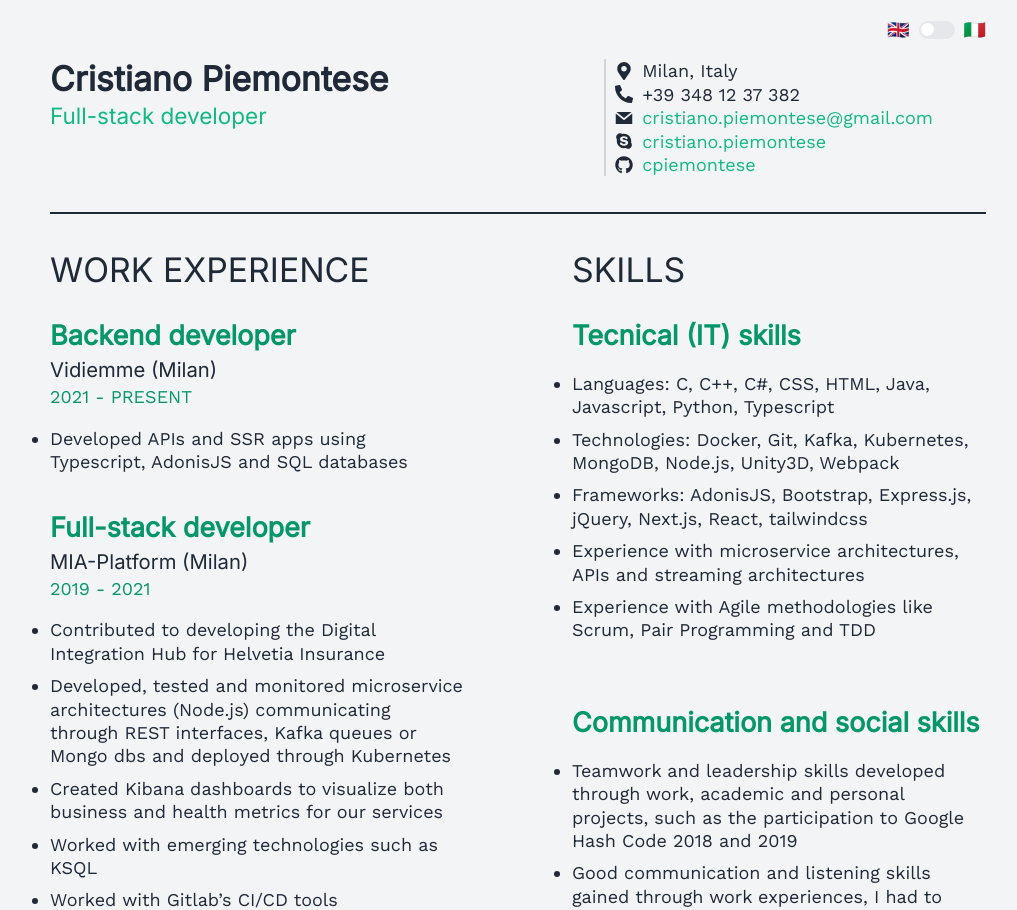
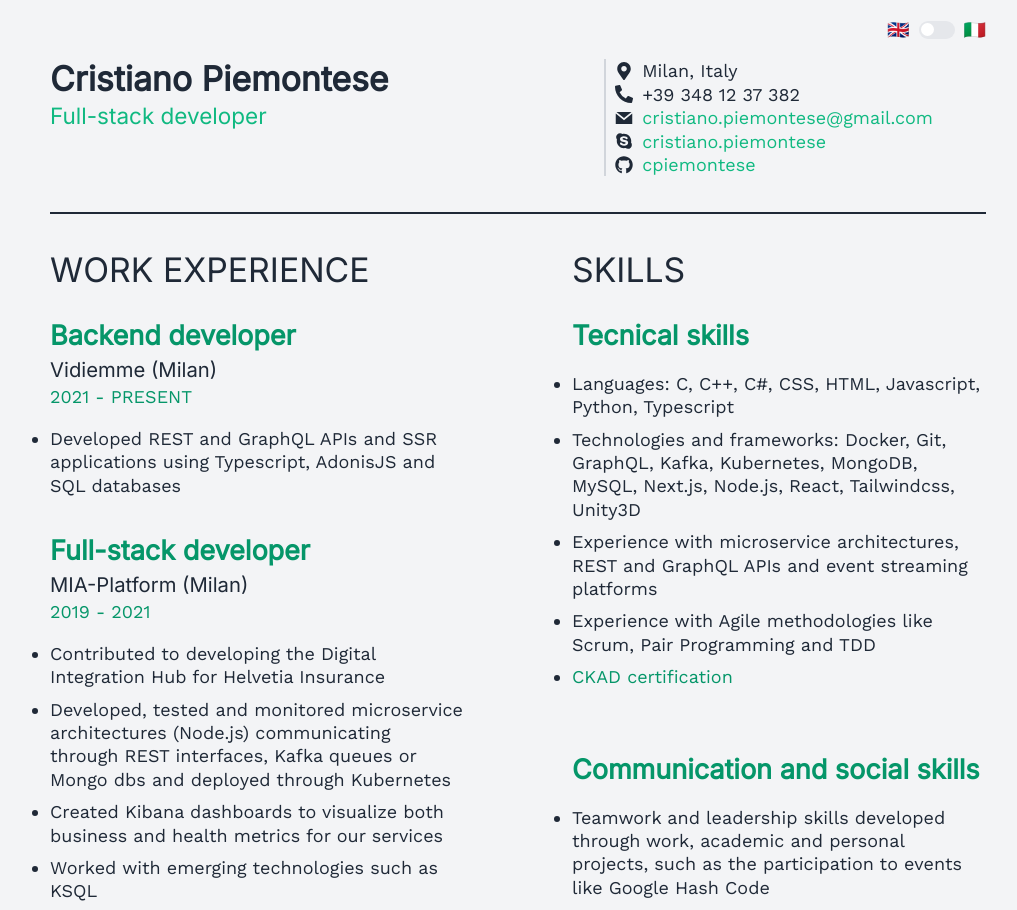
Before and after one commit to cpiemontese/cpiemontese.github.io, a Next.js app: page / in a window 1280 px wide. Shown: the top 910 px of the page, without its empty margins (122-1139 px from the left). Built offline with nearby package versions, Linux system fonts and the light colour scheme.

Commit message:
✨ feat: update CV

```diff
--- a/components/layout.js
+++ b/components/layout.js
@@ -1,5 +1,4 @@
 import Head from 'next/head'
-import Link from 'next/link'
 import { useState } from 'react'
 
 import Toggle from '../components/toggle'
@@ -10,7 +9,7 @@ export const siteTitle = `${name} Portfolio`
 export const IT = 'IT'
 export const EN = 'EN'
 
-export default function Layout({ children, home }) {
+export default function Layout({ children }) {
   const [toggled, setToggled] = useState(false)
 
   const lang = toggled ? IT : EN
@@ -19,14 +18,14 @@ export default function Layout({ children, home }) {
     <div className="max-w-4xl min-h-screen mx-auto pt-4 px-8 pb-8 overflow-hidden">
       <Head>
         <link rel="icon" href="/favicon.ico" />
-        <meta name="description" content="Cristiano Piemontese portfolio" />
+        <meta name="description" content={siteTitle} />
         <meta
           property="og:image"
           content={`https://og-image.now.sh/${encodeURI(
             siteTitle
           )}.png?theme=light&md=0&fontSize=75px&images=https%3A%2F%2Fassets.vercel.com%2Fimage%2Fupload%2Ffront%2Fassets%2Fdesign%2Fnextjs-black-logo.svg`}
         />
-        <meta name="og:title" content="Cristiano Piemontese's portfolio" />
+        <meta name="og:title" content={siteTitle} />
         <link rel="preconnect" href="https://fonts.gstatic.com" />
         <link href="https://fonts.googleapis.com/css2?family=Inter&family=Work+Sans&display=swap" rel="stylesheet" />
       </Head>
--- a/pages/index.jsx
+++ b/pages/index.jsx
@@ -1,6 +1,6 @@
+import { GrMail } from 'react-icons/gr'
+import { FaMapMarkerAlt, FaPhoneAlt, FaSkype, FaGithub } from 'react-icons/fa'
 import Layout, { EN, IT } from '../components/layout'
-import { FaMapMarkerAlt, FaPhoneAlt, FaSkype, FaGithub } from 'react-icons/fa'
-import { GrMail } from 'react-icons/gr'
 import CVElement from '../components/cv-element'
 
 const SectionTitle = ({ name }) => <h2 className="mb-6 uppercase text-3xl">{name}</h2>
@@ -62,8 +62,8 @@ export default function IndexPage() {
                 period={`2021 - Present${lang === IT ? 'e' : ''}`}
                 list={[
                   {
-                    [EN]: 'Developed APIs and SSR apps using Typescript, AdonisJS and SQL databases',
-                    [IT]: 'Sviluppato API e applicazioni in SSR con Typescript, AdonisJS e basi dati SQL',
+                    [EN]: 'Developed REST and GraphQL APIs and SSR applications using Typescript, AdonisJS and SQL databases',
+                    [IT]: 'Sviluppato API REST e GraphQL e applicazioni in SSR con Typescript, AdonisJS e database SQL',
                   },
                 ]}
               />
@@ -179,11 +179,13 @@ export default function IndexPage() {
               <CVElement
                 className="mb-14"
                 lang={lang}
-                title={lang === EN ? 'Tecnical (IT) skills' : 'Informatiche'}
+                title={lang === EN ? 'Tecnical skills' : 'Informatiche'}
                 list={(function () {
-                  const languages = 'C, C++, C#, CSS, HTML, Java, Javascript, Python, Typescript'
-                  const techs = 'Docker, Git, Kafka, Kubernetes, MongoDB, Node.js, Unity3D, Webpack'
-                  const frameworks = 'AdonisJS, Bootstrap, Express.js, jQuery, Next.js, React, tailwindcss'
+                  const languages = 'C, C++, C#, CSS, HTML, Javascript, Python, Typescript'
+                  const techsAndFrameworks =
+                    'Docker, Git, GraphQL, Kafka, Kubernetes, MongoDB, MySQL, Next.js, Node.js, React, Tailwindcss, Unity3D'
+                  const ckadCredlyLink = 'https://www.credly.com/badges/9a267086-bd53-408e-b0c5-e9ce6d79dafb/public_url'
+                  const linkClass = 'text-green-600 dark:text-green-500'
 
                   return [
                     {
@@ -191,20 +193,28 @@ export default function IndexPage() {
                       [IT]: `Linguaggi: ${languages}`,
                     },
                     {
-                      [EN]: `Technologies: ${techs}`,
-                      [IT]: `Tecnologie: ${techs}`,
+                      [EN]: `Technologies and frameworks: ${techsAndFrameworks}`,
+                      [IT]: `Tecnologie e frameworks: ${techsAndFrameworks}`,
                     },
                     {
-                      [EN]: `Frameworks: ${frameworks}`,
-                      [IT]: `Frameworks: ${frameworks}`,
-                    },
-                    {
-                      [EN]: 'Experience with microservice architectures, APIs and streaming architectures',
-                      [IT]: 'Esperienza con architetture a microservizi, APIs e architetture di streaming',
+                      [EN]: 'Experience with microservice architectures, REST and GraphQL APIs and event streaming platforms',
+                      [IT]: 'Esperienza con architetture a microservizi, API REST e GraphQL e piattaforme di event streaming',
                     },
                     {
                       [EN]: 'Experience with Agile methodologies like Scrum, Pair Programming and TDD',
                       [IT]: 'Esperienza con metodologie Agili tra cui Scrum, Pair Programming e TDD',
+                    },
+                    {
+                      [EN]: (
+                        <a className={linkClass} href={ckadCredlyLink}>
+                          CKAD certification
+                        </a>
+                      ),
+                      [IT]: (
+                        <a className={linkClass} href={ckadCredlyLink}>
+                          Certificazione CKAD
+                        </a>
+                      ),
                     },
                   ]
                 })()}
@@ -215,21 +225,20 @@ export default function IndexPage() {
                 title={lang === EN ? 'Communication and social skills' : 'Relazionali e organizzative'}
                 list={[
                   {
-                    [EN]: `Teamwork and leadership skills developed through work,
-                    academic and personal projects, such as the participation
-                    to Google Hash Code 2018 and 2019`,
-                    [IT]: `Ottime capacità di lavoro di squadra sviluppate non
-                    solo attraverso esperienze lavorative ma anche progetti
-                    accademici e partecipazione a eventi come Google Hash
-                    Code 2018 e 2019.`,
+                    [EN]: `Teamwork and leadership skills developed through work, academic and personal projects,
+                    such as the participation to events like Google Hash Code`,
+                    [IT]: `Ottime capacità di lavoro di squadra sviluppate attraverso esperienze lavorative,
+                    progetti accademici e partecipazione a eventi come Google Hash Code`,
                   },
                   {
-                    [EN]: `Good communication and listening skills gained through
-                    work experiences, I had to collaborate with both expert
-                    and non expert clients`,
-                    [IT]: `Buone capacità di comunicazione col cliente, sviluppate
-                    attraverso esperienze lavorative, grazie all’interazione con
-                    clienti tecnici e non tecnici.`,
+                    [EN]: `Good communication and listening skills with project managers,
+                    teammates and clients with varying degrees of technical knowledge`,
+                    [IT]: `Buone capacità di comunicazione con project manager, teammates e
+                    clienti a vari livelli di conoscenza tecnica`,
+                  },
+                  {
+                    [EN]: `Disposition towards writing documentation`,
+                    [IT]: `Propensione alla scrittura di documentazione`,
                   },
                   {
                     [EN]: `Excellent problem solving abilities and learning
@@ -237,8 +246,9 @@ export default function IndexPage() {
                     personal disposition I am eager to learn new concepts,
                     technologies and languages`,
                     [IT]: `Ottime capacità di problem solving e attitudine
-                    all’apprendimento di nuovi concetti, tecnologie e
-                    linguaggi.`,
+                    all’apprendimento: grazie sia agli studi accademici
+                    che alla predisposizione personale sono desideroso
+                    di imparare nuovi concetti, tecnologie e linguaggi.`,
                   },
                 ]}
               />
```
